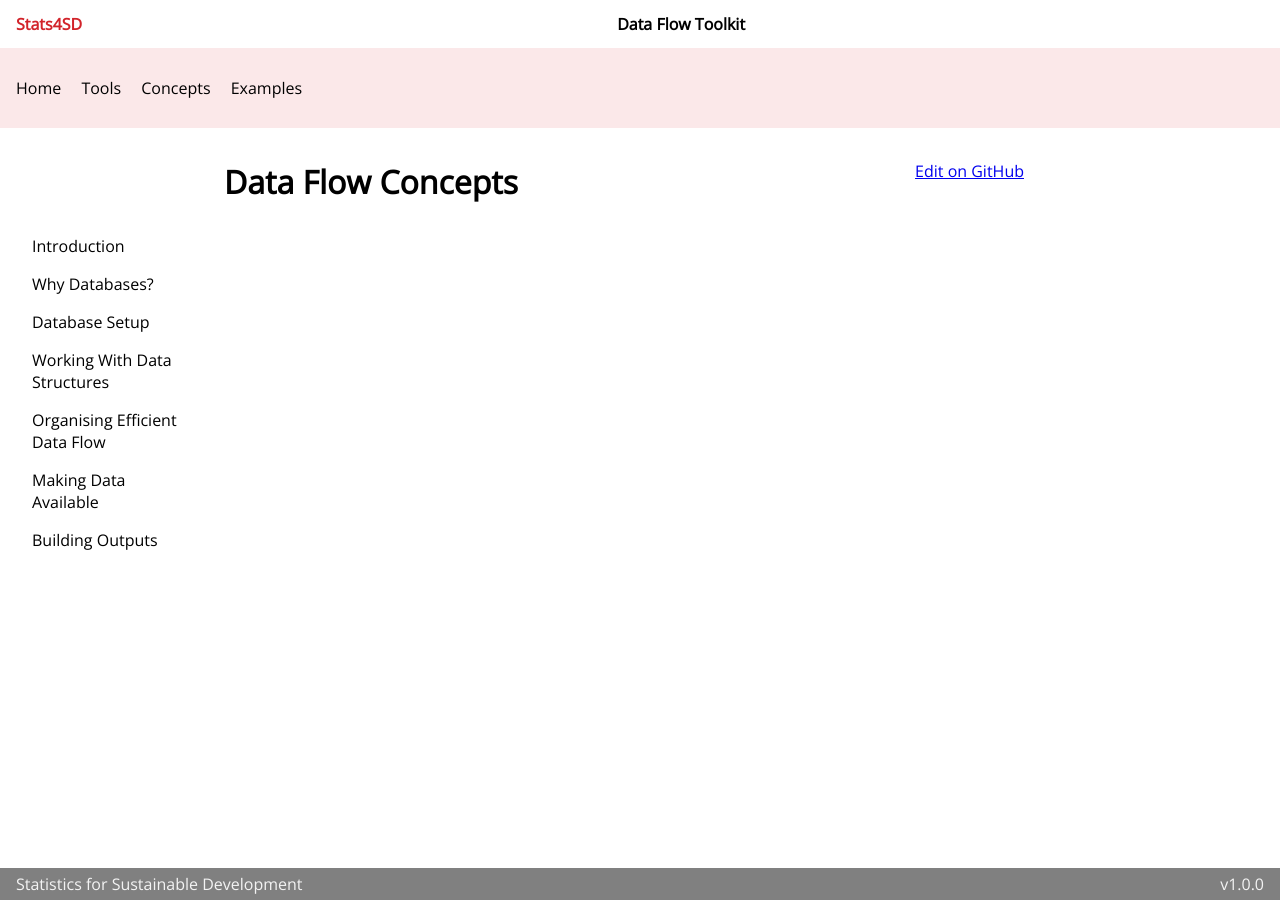
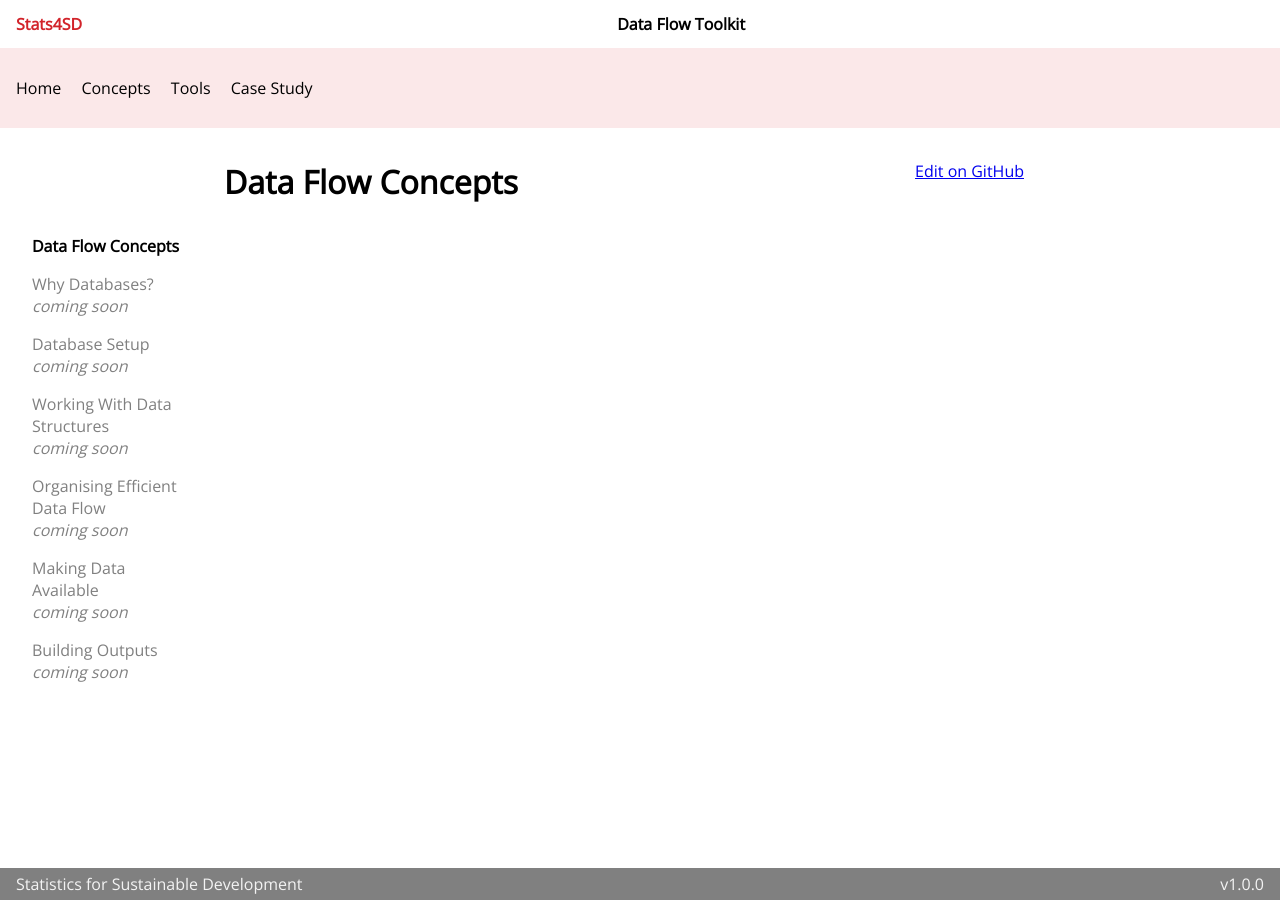
Before and after one commit to stats4sd/Installation-Guides, a Jekyll site: the page built from guides/Guides/introduction.md, in a window 1280 px wide. Built offline with Jekyll 4.4.1, drawn with Linux system fonts in a browser that asks for light colours.

Commit message:
active and disabled pages in sidebar

```diff
--- a/_layouts/default.html
+++ b/_layouts/default.html
@@ -36,11 +36,22 @@
     </nav>
     <div class="main-content--container full-site-width">
       <nav class="main-content--sidebar">
-        {% for page in site.data.pagesMeta.sectionPages[page.section] %}
-        <a href="{{ page.url | relative_url }}" alt="{{ page.title }}">{{
-          page.title
-        }}</a>
-        {% endfor %}
+        {% for sectionPage in site.data.pagesMeta.sectionPages[page.section] %}
+        {% if sectionPage.disabled %}
+        <a href="#" alt="page coming soon" class="disabled">
+          <div>{{ sectionPage.title }}</div>
+          <div class="sidebar__link--coming-soon">coming soon</div>
+        </a>
+        {% else %}
+        <a
+          href="{{ sectionPage.url | relative_url }}"
+          alt="{{ sectionPage.title }}"
+        >
+          <span class="{% if sectionPage.title==page.title %}active{% endif %}">
+            {{ sectionPage.title }}
+          </span>
+        </a>
+        {% endif %} {% endfor %}
       </nav>
       <div class="main-content--content">
         <div style="float:right">
--- a/assets/css/typography.css
+++ b/assets/css/typography.css
@@ -4,3 +4,15 @@
 h1 {
   margin-top: 0;
 }
+.main-content--sidebar > a > span.active {
+  font-weight: bold;
+}
+.main-content--sidebar > a.disabled {
+  pointer-events: none;
+  cursor: default;
+  text-decoration: none;
+  color: gray;
+}
+.sidebar__link--coming-soon {
+  font-style: italic;
+}
```
Also changed, not shown: _data/pagesMeta.yaml (+15 -9 lines).
